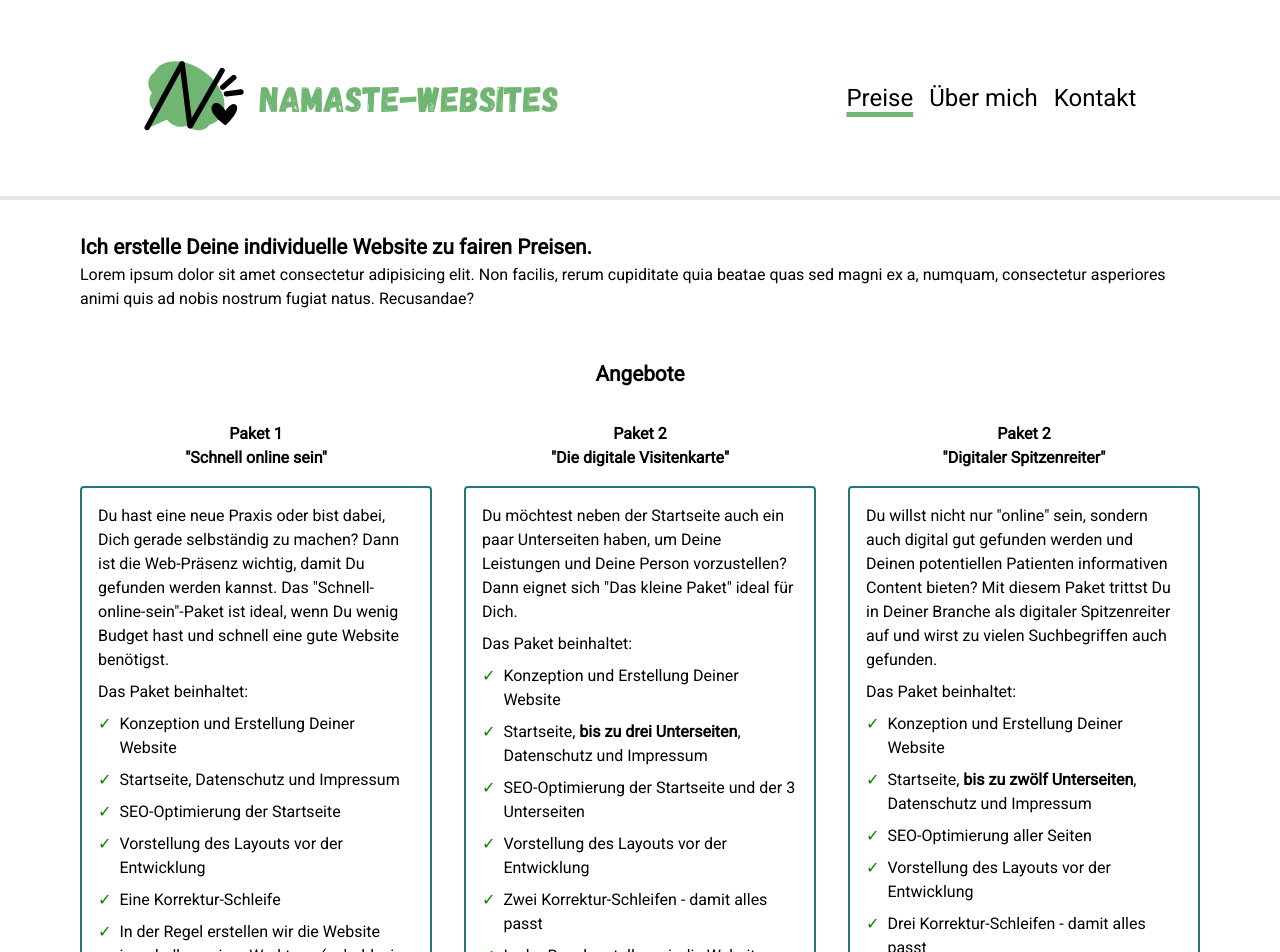
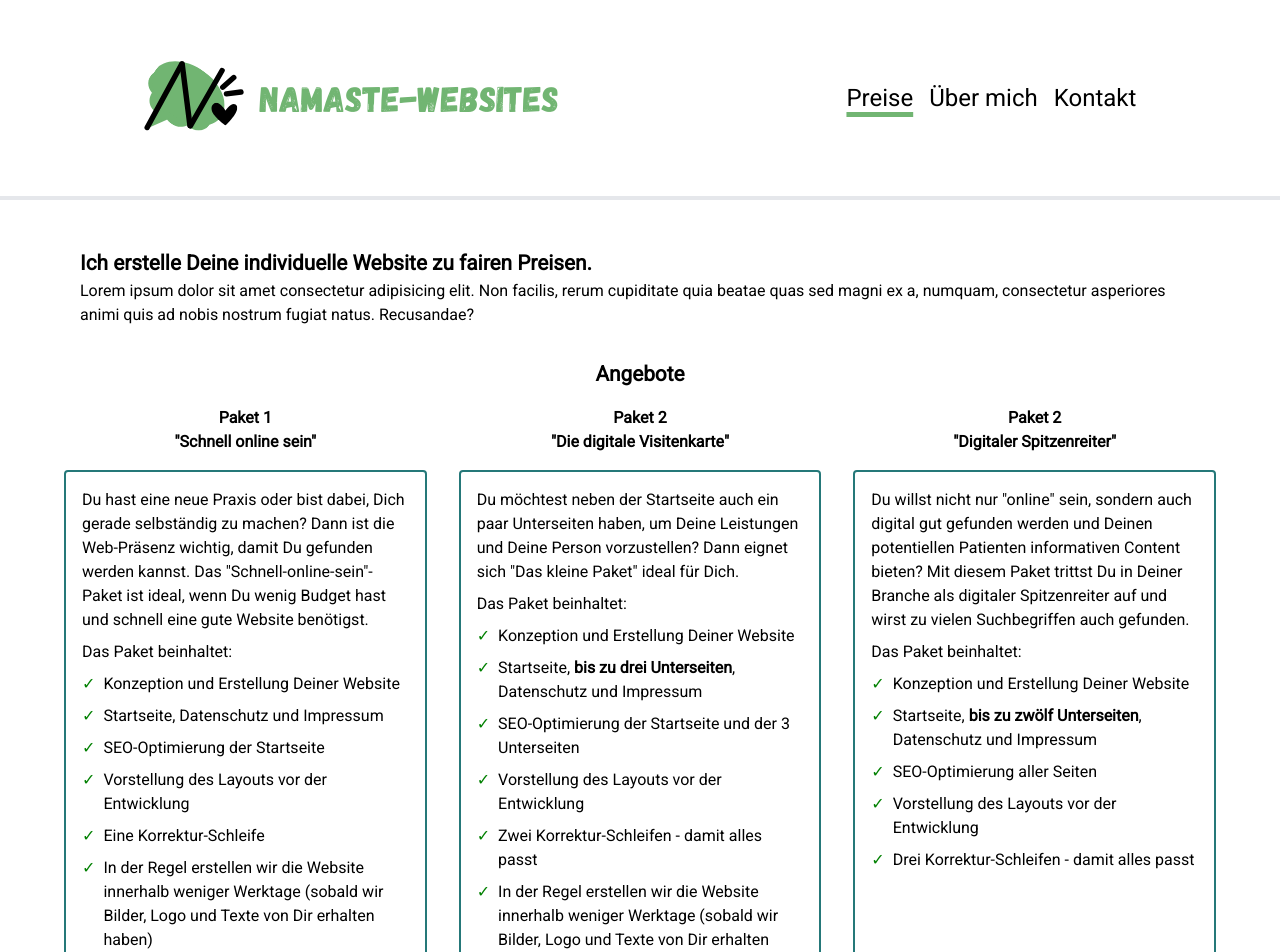
Before and after one commit to dscmari/namaste-websites, a Next.js app: page /namaste-websites/Preise in a window 1280 px wide. Shown: the top 952 px of the page. Built offline with nearby package versions, Linux system fonts and the light colour scheme.

Commit message:
change prices component to grid

```diff
--- a/src/app/Preise/page.tsx
+++ b/src/app/Preise/page.tsx
@@ -3,8 +3,8 @@ import Prices from "../components/Prices";
 
 export default function Preise() {
   return (
-    <div className="">
-      <div className="p-4 m-4 lg:mx-16">
+    <div className="m-8 lg:mx-16">
+      <div className="p-4 ">
         <h1>Ich erstelle Deine individuelle Website zu fairen Preisen.</h1>
         <p>
           Lorem ipsum dolor sit amet consectetur adipisicing elit. Non facilis,
--- a/src/app/components/Prices.tsx
+++ b/src/app/components/Prices.tsx
@@ -7,14 +7,14 @@ function Prices() {
   return (
     <div className="max-w-screen-2xl mx-auto">
       <h1 className="p-4 text-center ">Angebote</h1>
-      <div className="flex flex-col lg:flex-row lg:mx-16">
+      <div className="grid lg:grid-cols-3 gap-8">
         {/* Paket 1 */}
-        <div className="flex flex-col items-center my-4 lg:w-1/3 lg:items-around">
+        <div className="flex flex-col items-center lg:items-around">
           <h2 className="font-semibold w-full text-center">Paket 1</h2>
           <p className="font-semibold mb-4 w-full text-center">
             &quot;Schnell online sein&quot;
           </p>
-          <div className="mx-8 lg:mx-4 p-4 border-2 border-namasteDarkgreen rounded lg:h-full">
+          <div className="p-4 border-2 border-namasteDarkgreen rounded lg:h-full">
             <p>
               Du hast eine neue Praxis oder bist dabei, Dich gerade selbständig
               zu machen? Dann ist die Web-Präsenz wichtig, damit Du gefunden
@@ -71,12 +71,12 @@ function Prices() {
           </div>
         </div>
         {/* Paket 2 */}
-        <div className="flex flex-col items-center my-4 lg:w-1/3">
+        <div className="flex flex-col items-center">
           <h2 className="font-semibold w-full text-center">Paket 2</h2>
           <p className="font-semibold mb-4 w-full text-center">
             &quot;Die digitale Visitenkarte&quot;
           </p>
-          <div className="mx-8 lg:mx-4 p-4 border-2 border-namasteDarkgreen rounded lg:h-full relative">
+          <div className="p-4 border-2 border-namasteDarkgreen rounded lg:h-full relative">
             <p>
               Du möchtest neben der Startseite auch ein paar Unterseiten haben,
               um Deine Leistungen und Deine Person vorzustellen? Dann eignet
@@ -131,12 +131,12 @@ function Prices() {
           </div>
         </div>
         {/* Paket 3 */}
-        <div className="flex flex-col items-center my-4 w-full lg:w-1/3">
+        <div className="flex flex-col items-center">
           <h2 className="font-semibold w-full text-center">Paket 2</h2>
           <p className="font-semibold mb-4 w-full text-center">
             &quot;Digitaler Spitzenreiter&quot;
           </p>
-          <div className="mx-8 lg:mx-4 p-4 border-2 border-namasteDarkgreen rounded lg:h-full relative">
+          <div className="p-4 border-2 border-namasteDarkgreen rounded lg:h-full relative">
             <p>
               Du willst nicht nur &quot;online&quot; sein, sondern auch digital gut
               gefunden werden und Deinen potentiellen Patienten informativen
```
Also changed, not shown: 19 other files (tests, documents, lock files or other folders).
